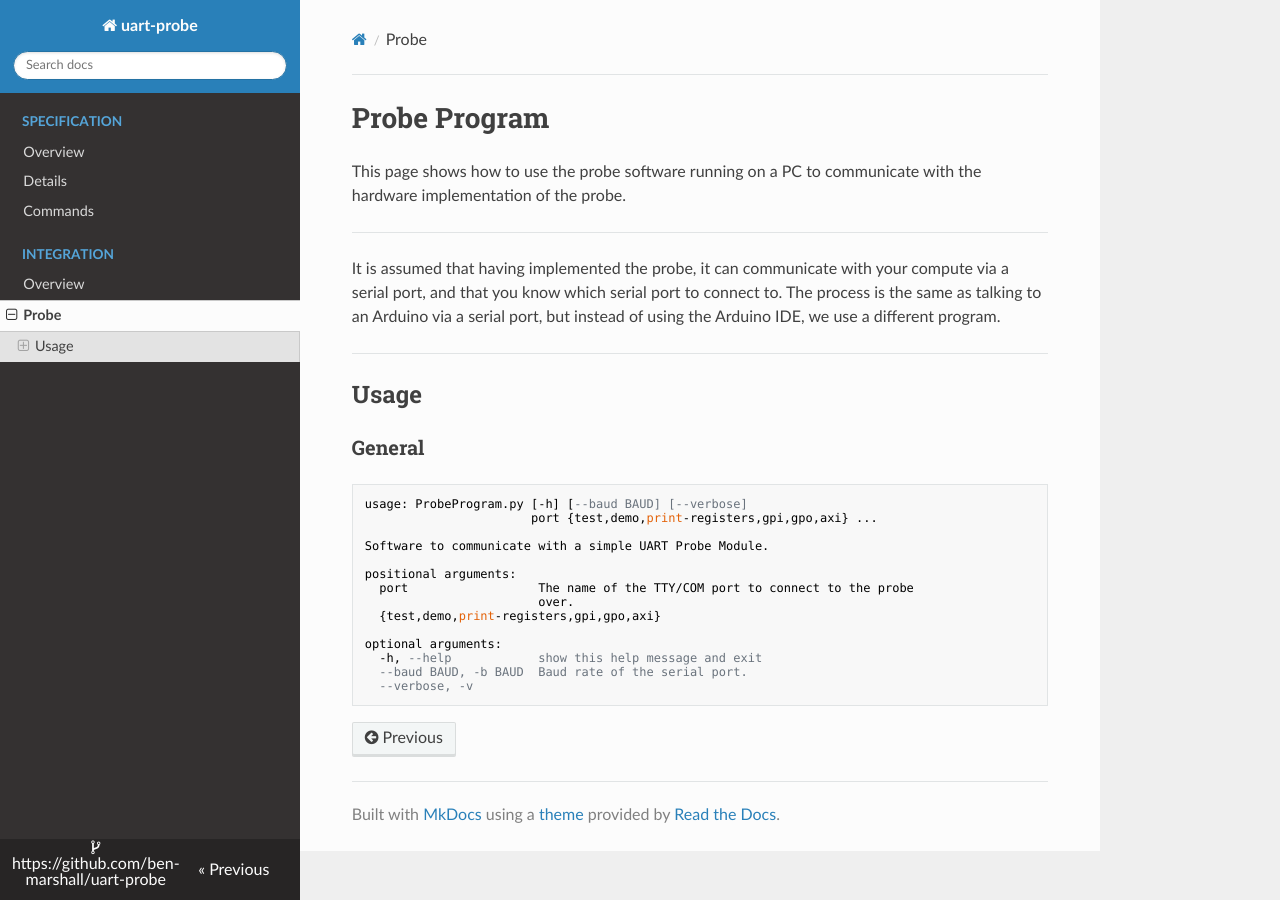
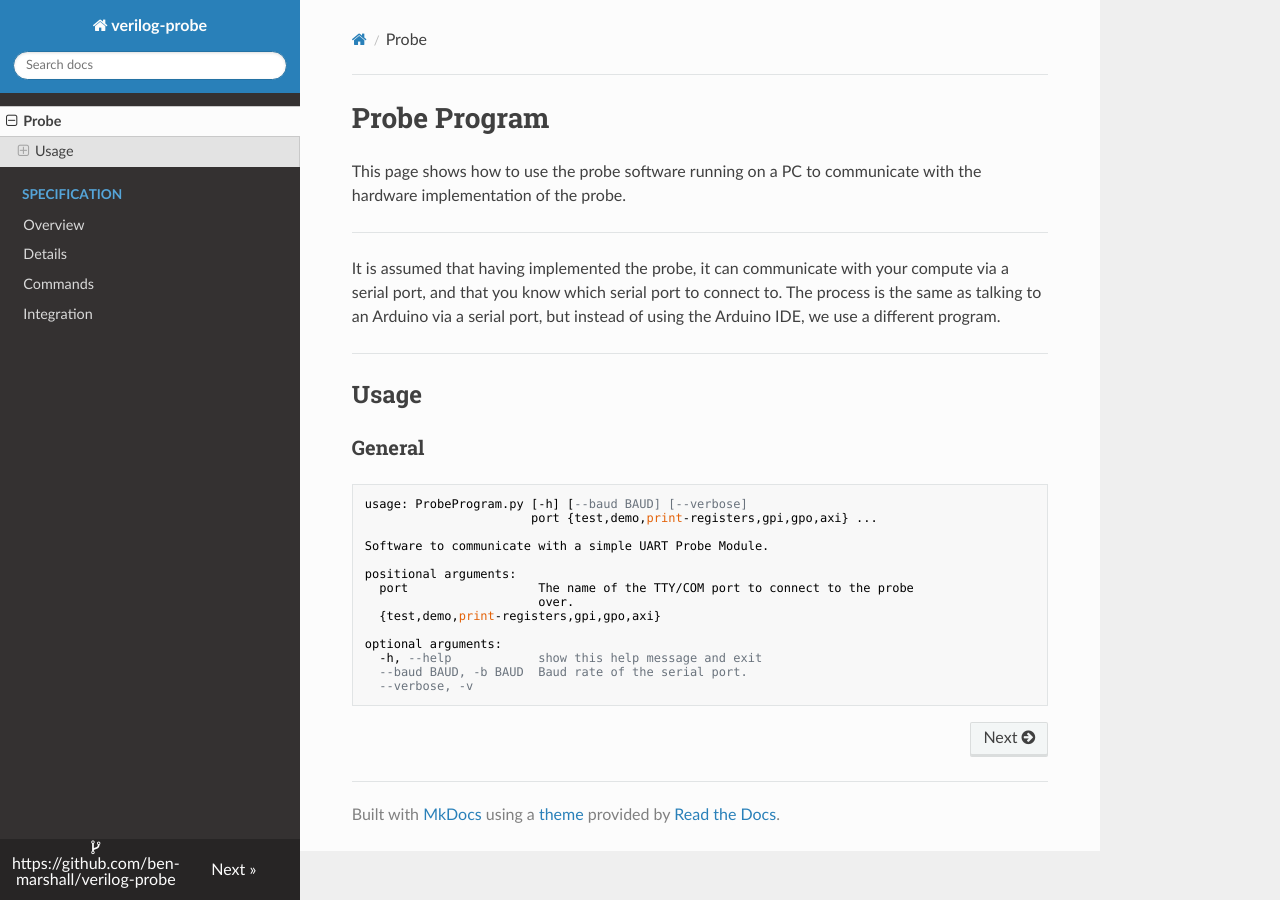
Before and after one commit to ben-marshall/verilog-probe, an MkDocs documentation site: the page built from docs/probe-program.md, in a window 1280 px wide. Built offline with MkDocs 1.6.1, drawn with Linux system fonts in a browser that asks for light colours; nearby versions of some CDN libraries; old or Windows-style settings are respelled for this version of MkDocs.

Commit message:
mkdocs changes  On branch master  Your branch is up-to-date with 'origin/master'.
 Changes to be committed:
	modified:   mkdocs.yml

```diff
--- a/mkdocs.yml
+++ b/mkdocs.yml
@@ -1,10 +1,10 @@
-site_name: uart-probe
+site_name: verilog-probe
 
 site_author: Ben Marshall
 
 theme: readthedocs
 
-repo_name: https://github.com/ben-marshall/uart-probe
+repo_name: https://github.com/ben-marshall/verilog-probe
 
 markdown_extensions:
 - smarty
@@ -13,10 +13,9 @@ markdown_extensions:
 - toc
 
 pages:
+- Probe: probe-program.md
 - Specification:
     - Overview: spec-overview.md
     - Details: spec-details.md
 - Commands: command-list.md
-- Integration:
-    - Overview: integration.md
-- Probe: probe-program.md
+- Integration: integration.md
```
